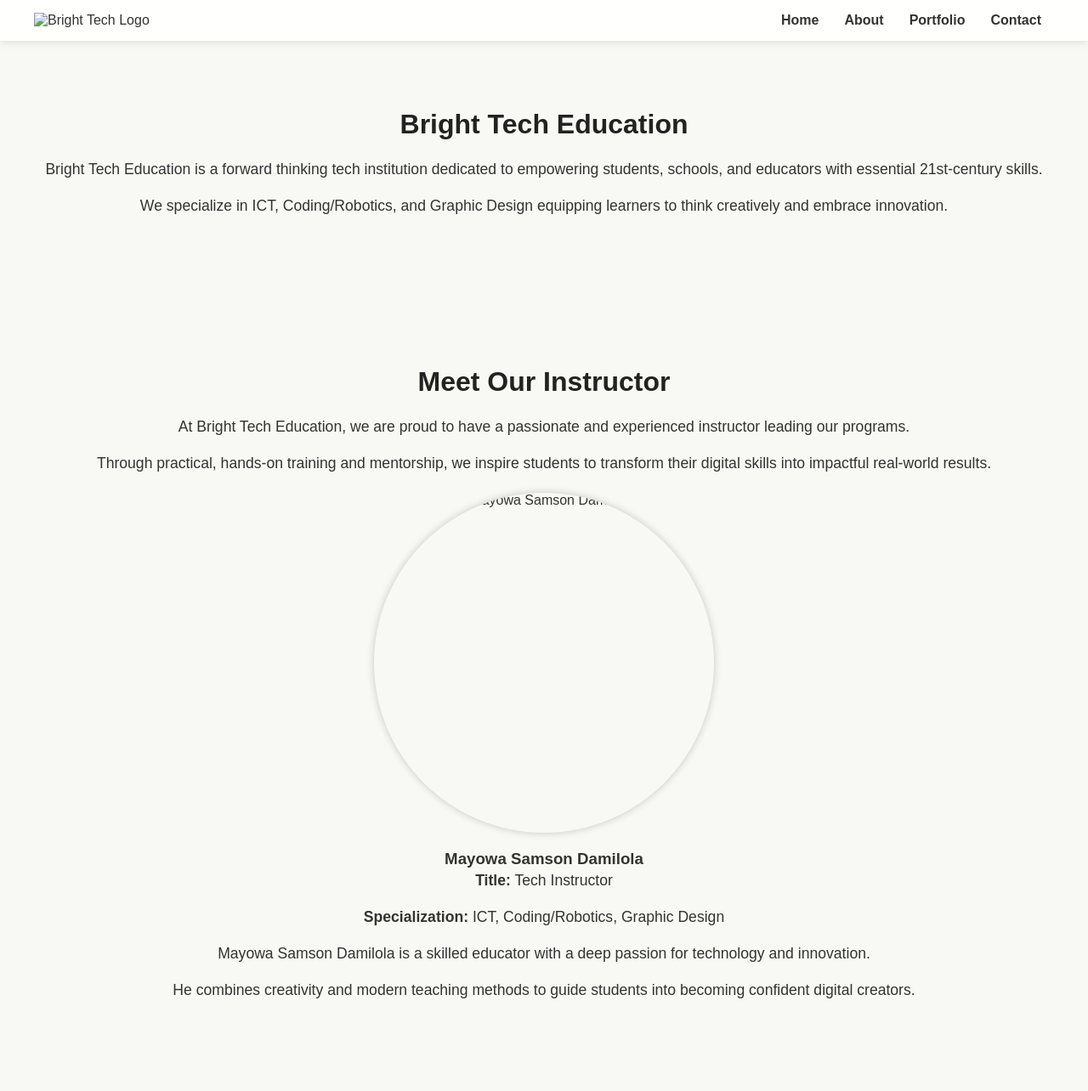
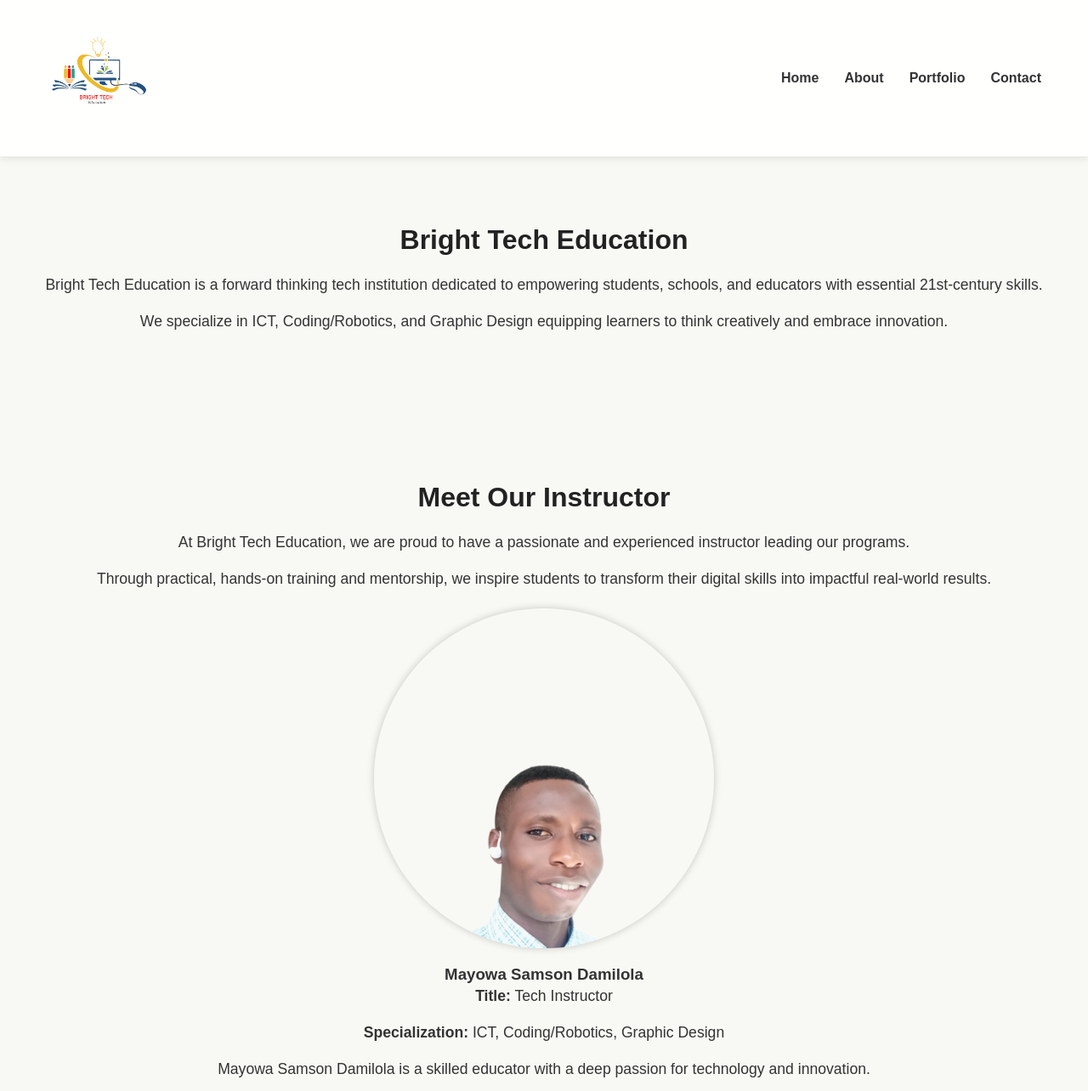
Before and after one commit to BrightTechWeb/brighttech-portfolio, a plain HTML site: page index.html in a window 1280 px wide. Shown: the top 1284 px of the page at 85% size. Drawn offline with Linux system fonts and the light colour scheme.

Commit message:
Update index.html

```diff
--- a/index.html
+++ b/index.html
@@ -13,7 +13,7 @@
     <!--HEADER-->
     <header class="header">
         <div class="logo">
-            <img src="brighttech_logo.png" alt="Bright Tech Logo">
+            <img src="images/brighttech_logo.png" alt="Bright Tech Logo">
         </div>
 
         <nav class="navbar" id="navbar">
@@ -54,7 +54,7 @@
             </p>
 
             <div class="instructor">
-                <img src="mayowa_samson.png" alt="Mayowa Samson Damilola">
+                <img src="images/mayowa_samson.png" alt="Mayowa Samson Damilola">
                 <h3>Mayowa Samson Damilola</h3>
                 <p><strong>Title:</strong> Tech Instructor</p>
                 <p><strong>Specialization:</strong> ICT, Coding/Robotics, Graphic Design</p>
```
